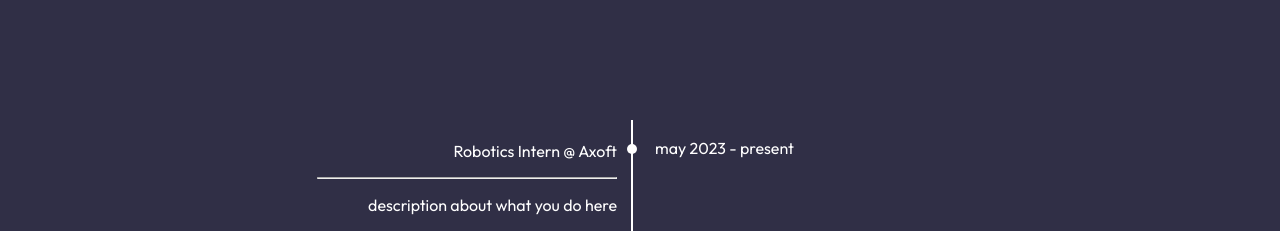
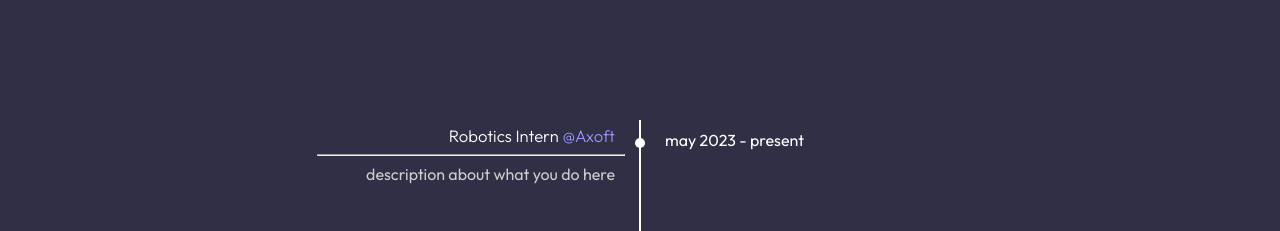
Before and after one commit to icfutran/personal_website, a Gatsby site: page /about in a window 1280 px wide. Shown: the part 695-926 px from the top of the page. Built offline with nearby package versions, Linux system fonts and the light colour scheme; Gatsby itself is replaced by a stand-in of ours.

Commit message:
Timeline

```diff
--- a/src/components/timeline.css
+++ b/src/components/timeline.css
@@ -5,39 +5,37 @@
 }
 
 .timeline-left {
-  margin: 0px;
-  padding: 5px 10px;
+  padding: 0 10px 0;
   flex: 1 1 0%;
   display: block;
-}
-
-.title {
-  font-weight: 400;
-  margin: 0.5em 0;
-  font-size: medium;
-  display: block;
-  margin-block-start: 1em;
-  margin-block-end: 1em;
-  margin-inline-start: 0px;
-  margin-inline-end: 0px;
-  text-align: right;
-}
-
-.description {
-  font-weight: 400;
-  margin: 0.5em 0;
-  font-size: medium;
-  display: block;
-  margin-block-start: 1em;
-  margin-block-end: 1em;
-  margin-inline-start: 0px;
-  margin-inline-end: 0px;
   text-align: right;
 }
 
 .timeline-right {
-  padding: 18px;
+  padding: 0 10px 0;
   flex: 1 1 0%;
+  display: block;
+  text-align: left;
+}
+
+.title {
+  padding: 5px 10px 0;
+  font-weight: 300;
+  font-size: 1.3vw !important;
+  display: block;
+}
+
+.description {
+  padding: 0 10px 40px;
+  font-weight: 400;
+  margin-top: 5px;
+  font-size: medium;
+  display: block;
+  color: rgb(205, 205, 205);
+}
+
+.date-info {
+  margin: 10px 10px;
 }
 
 .timeline-divider {
@@ -50,7 +48,7 @@
 }
 
 .timeline-divider::after {
-  margin-top: 24px;
+  margin-top: 18px;
   content: "";
   position: absolute;
   width: 10px;
@@ -74,15 +72,21 @@
 }
 
 .role-divider {
-  border-top: 1px solid white;
+  color: #9896f6;
   border-bottom: none;
   display: block;
   unicode-bidi: isolate;
-  margin-block-start: 0.5em;
-  margin-block-end: 0.53em;
   margin-inline-start: auto;
   margin-inline-end: auto;
   overflow: hidden;
   border-style: inset;
   border-width: 1px;
 }
+
+.organization {
+  color: #9896f6;
+}
+
+.organization:hover {
+  cursor: pointer;
+}
--- a/src/components/timeline.js
+++ b/src/components/timeline.js
@@ -4,27 +4,55 @@
 /**
  * @props
  * props: {
- *      role: string,
- *      organization: string,
+ *      role: string (if work experience)
+ *      organization: string (if work experience)
+ *      project: string (if project)
  *      description: string,
- *      date: string
+ *      startDate: string
+ *      endDate: string (if not current)
+ *      link: string (if warranted)
  * }
  */
 const TimelineItem = ({ props }) => {
+  const experienceInfoBox = (
+    <>
+      {props.project ? (
+        <div class="title">{props.project}</div>
+      ) : (
+        <div class="title">
+          {props.role}
+          <span
+            class="organization"
+            onClick={() => {
+              window.open(props.link);
+            }}
+          >
+            {" "}
+            @{props.organization}
+          </span>
+        </div>
+      )}
+      <hr class="role-divider"></hr>
+      <div class="description">{props.description}</div>
+    </>
+  );
+  const dateInfoBox = (
+    <div class="date-info">
+      {props.startDate} - {props.endDate ?? "present"}
+    </div>
+  );
   return (
     <div class="timeline">
       <div class="timeline-left">
-        <div class="title">
-          {props.role} @ {props.organization}
-        </div>
-        <hr class="role-divider"></hr>
-        <div class="description">{props.description}</div>
+        {props.project ? dateInfoBox : experienceInfoBox}
       </div>
       <div class="timeline-divider">
         <div class="line-left"></div>
         <div class="line-right"></div>
       </div>
-      <div class="timeline-right">{props.date}</div>
+      <div class="timeline-right">
+        {props.project ? experienceInfoBox : dateInfoBox}
+      </div>
     </div>
   );
 };
--- a/src/pages/about.css
+++ b/src/pages/about.css
@@ -1,7 +1,5 @@
 .about-container {
   display: block;
-  /* justify-content: space-between; */
-  /* position: relative; */
   padding-top: 3vh;
 }
 
--- a/src/pages/about.js
+++ b/src/pages/about.js
@@ -8,13 +8,29 @@
     role: "Robotics Intern",
     organization: "Axoft",
     description: "description about what you do here",
-    date: "may 2023 - present",
+    startDate: "may 2023",
+    link: "https://axoft.us/",
   },
   {
     role: "Research Assistant",
     organization: "MIT Sea Grant Lab",
     description: "description about what you do here",
-    date: "sep 2021 - present",
+    startDate: "sep 2021",
+    link: "https://seagrant.mit.edu/",
+  },
+  {
+    project: "Internal Combustion Engine",
+    description: "description about the project",
+    startDate: "tba",
+    endDate: "tba",
+  },
+  {
+    role: "Robotics Intern",
+    organization: "Macco Robotics",
+    description: "description about what you do here",
+    startDate: "jun 2022",
+    endDate: "sep 2022",
+    link: "https://www.maccorobotics.com/en",
   },
 ];
 
```
